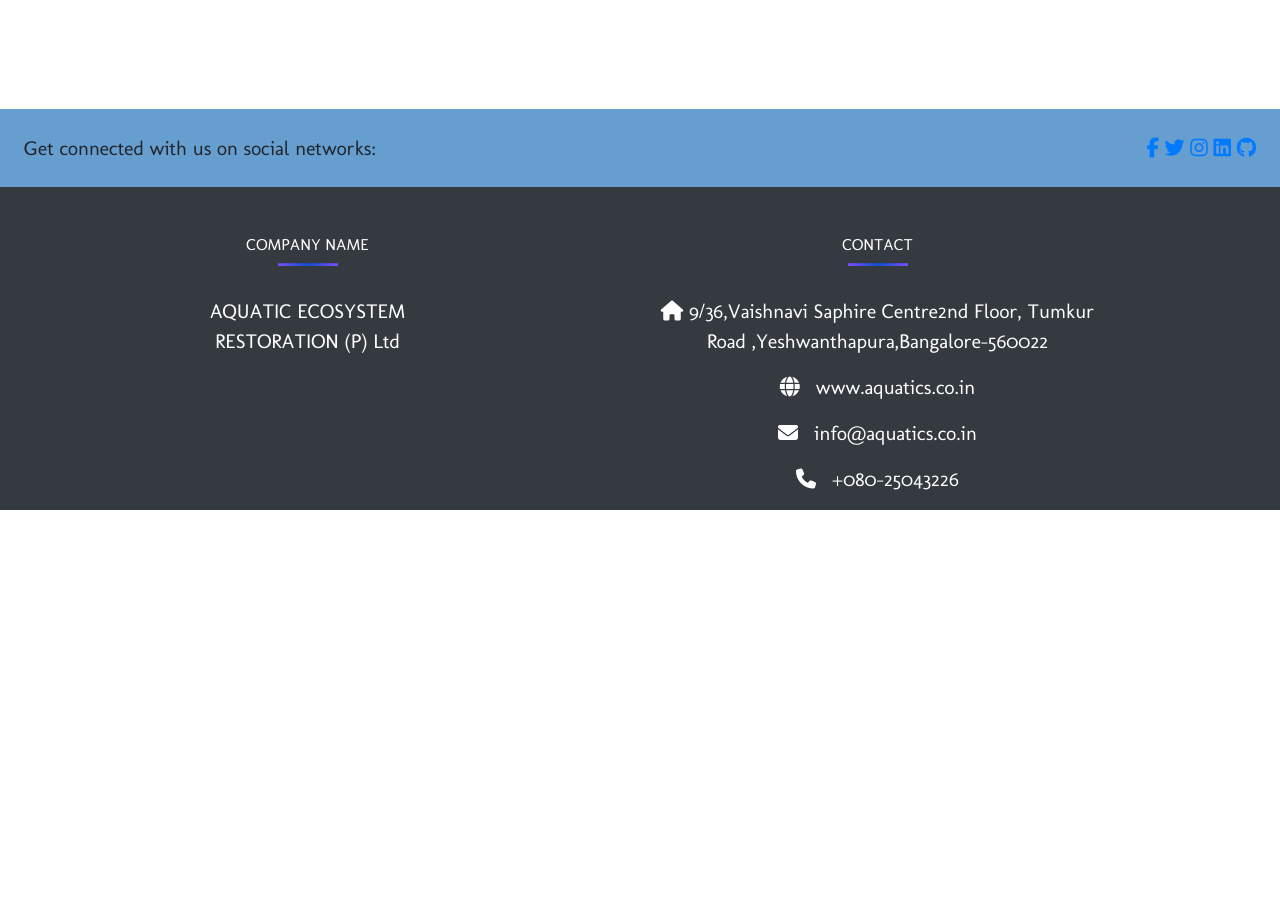
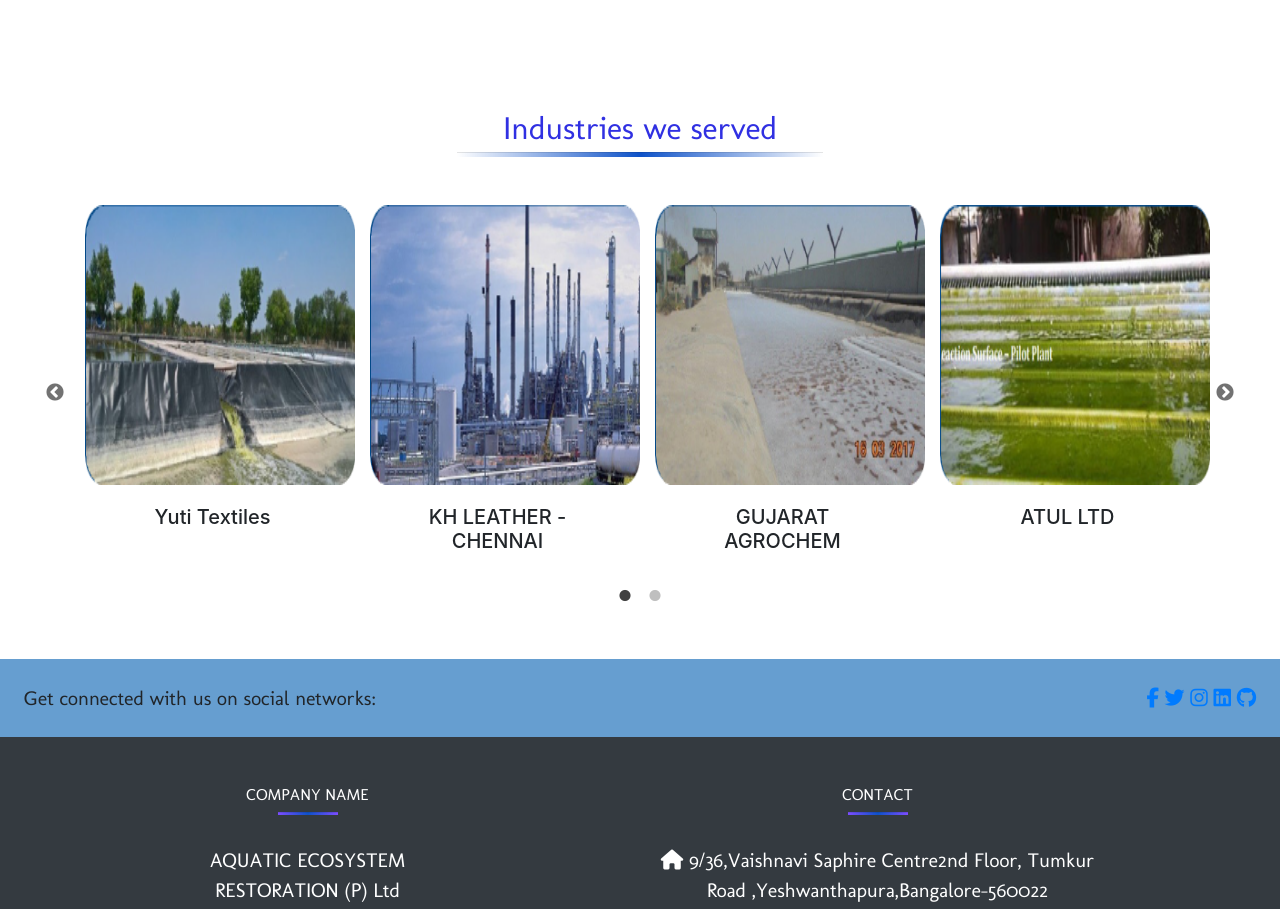
Before and after one commit to ashutoshv2501/Aquatic-Restoration, a plain HTML site: page index.html in a window 1280 px wide. Shown: the part 3063-3972 px from the top of the page. Before the commit the page ends 3573 px from the top, so only its background shows below. Drawn offline with nearby package versions, Linux system fonts and the light colour scheme.

Commit message:
fix: industries

```diff
--- a/index.html
+++ b/index.html
@@ -303,6 +303,101 @@
 
 
 
+    <!-- SOCIAL -->
+    <!-- I PIU? VENDUTI -->
+    <section class="container my-5">
+      <h2 class="font-weight-light text-center text-trenta mt-4 mb-0">Industries we served</h1>
+
+        <hr class="mt-1 mb-5">
+        <div class="row justify-content-center">
+          <div class="best-products">
+
+            <div class="col">
+              <div class="card border-0  box-shadow">
+                <!-- Image -->
+                <img src="src/i1.png" alt="..." class="card-img-top carImg mx-auto">
+                <!-- Body -->
+                <div class="card-body font-weight-bold text-center">
+                  <!-- Heading -->
+                  <div class="text-body h5">Yuti Textiles</div>
+
+                </div>
+              </div>
+            </div>
+
+            <div class="col">
+              <div class="card border-0  box-shadow">
+                <!-- Image -->
+                <img src="src/i2.png" alt="..." class="card-img-top carImg">
+                <!-- Body -->
+                <div class="card-body font-weight-bold text-center">
+                  <!-- Heading -->
+                  <div class="text-body h5">KH LEATHER -CHENNAI</div>
+
+                </div>
+              </div>
+            </div>
+
+            <div class="col">
+              <div class="card border-0  box-shadow">
+                <!-- Image -->
+                <img src="src/i3.png" alt="..." class="card-img-top carImg">
+                <!-- Body -->
+                <div class="card-body font-weight-bold text-center">
+                  <!-- Heading -->
+                  <div class="text-body h5">GUJARAT AGROCHEM</div>
+
+                </div>
+              </div>
+            </div>
+
+            <div class="col">
+              <div class="card border-0  box-shadow">
+                <!-- Image -->
+                <img src="src/i4.png" alt="..." class="card-img-top carImg">
+                <!-- Body -->
+                <div class="card-body font-weight-bold text-center">
+                  <!-- Heading -->
+                  <div class="text-body h5">ATUL LTD</div>
+
+                </div>
+              </div>
+            </div>
+
+            <div class="col">
+              <div class="card border-0  box-shadow">
+                <!-- Image -->
+                <img src="src/i5.png" alt="..." class="card-img-top carImg">
+                <!-- Body -->
+                <div class="card-body font-weight-bold text-center">
+                  <!-- Heading -->
+                  <div class="text-body h5">BRINTON CARPETS</div>
+
+                </div>
+              </div>
+            </div>
+
+            <div class="col">
+              <div class="card border-0  box-shadow">
+                <!-- Image -->
+                <img src="src/i6.png" alt="..." class="card-img-top carImg">
+                <!-- Body -->
+                <div class="card-body font-weight-bold text-center">
+                  <!-- Heading -->
+                  <div class="text-body h5">HETTICH INDIA</div>
+
+                </div>
+              </div>
+            </div>
+
+
+            <!-- end cards -->
+          </div>
+        </div>
+    </section>
+
+
+
 
     <!-- Remove the container if you want to extend the Footer to full width. -->
     <div>
```
Also changed, not shown: src/i1.png (added), src/i2.png (added), src/i3.png (added), src/i4.png (added), src/i5.png (added), src/i6.png (added).
